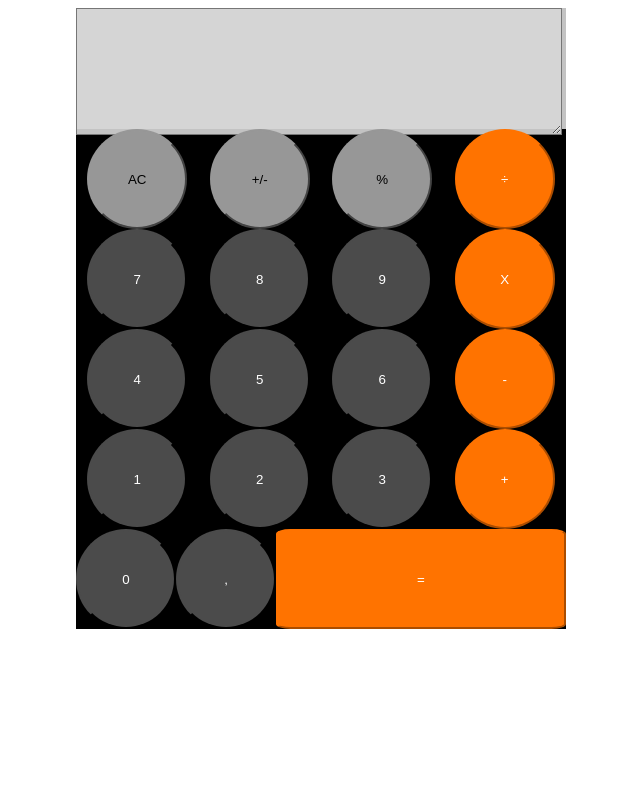
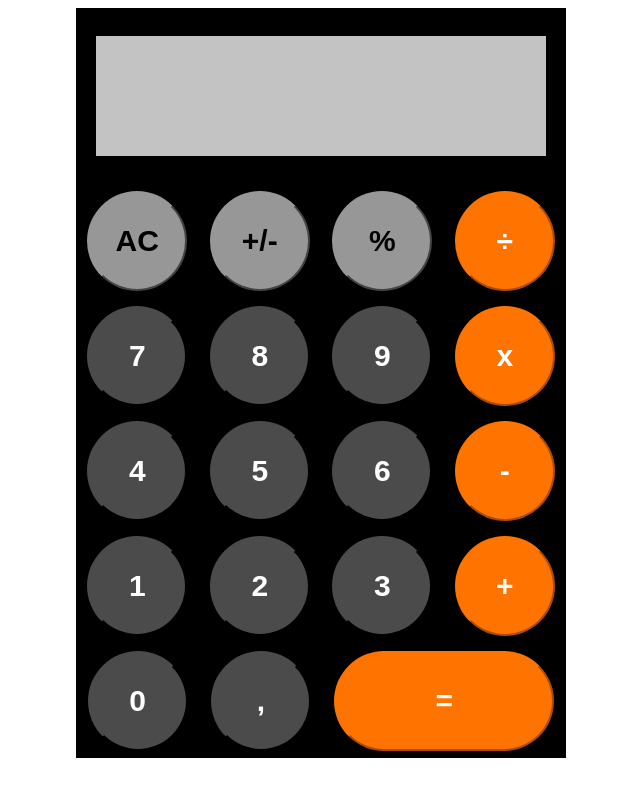
Before and after one commit to carolzitah/calculadora, a plain HTML site: page index.html in a window 1280 px wide. Shown: the whole page, without its empty margins (319-959 px from the left). Drawn offline with Linux system fonts and the light colour scheme.

Commit message:
finished layout

```diff
--- a/index.html
+++ b/index.html
@@ -12,7 +12,7 @@
                   flex-direction: row;
                   flex-wrap: wrap;
                   max-width: 490px;
-                  max-height: 1000px;
+                  height: 750px;
                   margin: auto;
                   justify-content: space-around;
                   align-content: space-around;
@@ -26,6 +26,9 @@
                   height: 100px;
                   width: 100px;
                   border-color: rgb(75, 75, 75);
+                  font-size: 30px;
+                  font-weight:900;
+
               }
 
               .botaogray {
@@ -35,6 +38,8 @@
                   background-color: rgb(151, 151, 151);
                   border-radius: 100%;
                   border-color: rgb(151, 151, 151);
+                  font-size: 30px;
+                  font-weight:900;
               }
 
               .botaorange {
@@ -44,22 +49,34 @@
                   height: 100px;
                   width: 100px;
                   border-color: rgb(255, 115, 0);
+                  font-size: 30px;
+                  font-weight:900;
               }
 
               .espacamento {
-                  flex-grow: 1;
-                  border-radius: 5%;
+                  flex-grow: 0;
+                  border-radius: 50px;
+                  color: white;
+                  background-color: rgb(255, 115, 0);
                   height: 100px;
-                  width: 50px;
-                  /* border-bottom-left-radius: 50%; */
+                  width: 220px;
+                  border-color: rgb(255, 115, 0);
+                  font-size: 30px;
+                  font-weight:900;
+
               }
 
               .result {
-                  flex-grow: 4;
                   background-color: rgba(216, 216, 216, 0.904);
-                  margin: 0px;
+                  margin: 20px;
                   width: 480px;
-                  height: 121px;
+                  height: 120px;
+                  font-size: 75px;
+                  display: flex;
+                  align-items: flex-end;
+                  justify-content: flex-end;
+                  font-weight:900;
+
               }
 
 
@@ -70,7 +87,7 @@
     <body>
         <div class="container">
             <div class="result">
-                <textarea id="result" rows="10" name="result" class="result"></textarea>
+                &nbsp;
             </div>
             <button class="botaogray" value="AC">AC</button>
             <button class="botaogray" value="+/-">+/-</button>
@@ -80,7 +97,7 @@
             <button class="botaonum" value="7">7</button>
             <button class="botaonum" value="8">8</button>
             <button class="botaonum" value="9">9</button>
-            <button class="botaorange" value="X">X</button>
+            <button class="botaorange" value="X">x</button>
 
             <button class="botaonum" value="4">4</button>
             <button class="botaonum" value="5">5</button>
@@ -94,7 +111,7 @@
 
             <button class="botaonum" value="0">0</button>
             <button class="botaonum" value=",">,</button>
-            <button class="botaorange espacamento" value="=">=</button>
+            <button class="espacamento" value="=">=</button>
 
 
 
```
